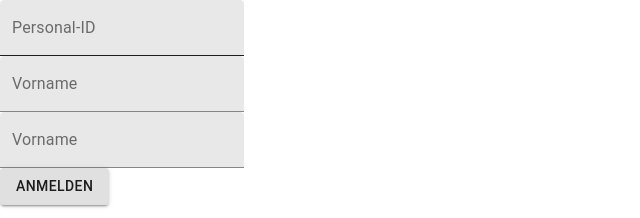
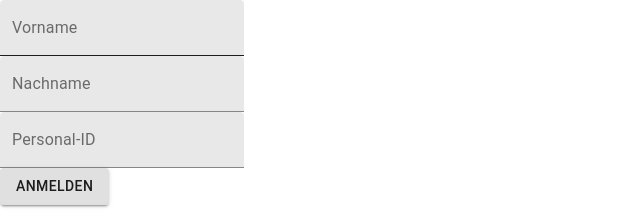
Before and after one commit to Lockdown-WirVsVirus/lockdown-app-frontend, a React (Create React App) app: page / in a window 1280 px wide. Shown: the top 218 px of the page, without its empty margins (0-640 px from the left). Built offline with nearby package versions, Linux system fonts and the light colour scheme.

Commit message:
Use lambda function

```diff
--- a/src/view/LoginView.tsx
+++ b/src/view/LoginView.tsx
@@ -7,6 +7,8 @@ const salt = "234lsnfd";
 
 export default class LoginView extends React.Component {
   private personalid: String = "";
+  private firstName: String = "";
+  private lastName: String = "";
 
   constructor(pros: any) {
     super(pros);
@@ -19,31 +21,26 @@ export default class LoginView extends React.Component {
     }
   }
 
-  onInputChange = (e: React.ChangeEvent<HTMLInputElement>) => {
-    this.personalid = e.target.value;
-  };
-
   render() {
     return (
       <div>
+        <TextField id="filled-basic" label="Vorname" variant="filled"   onChange={(e: React.ChangeEvent<HTMLInputElement>) => {
+            this.firstName = e.target.value;
+          }}/>
+        <br />
+        <TextField id="filled-basic" label="Nachname" variant="filled"  onChange={(e: React.ChangeEvent<HTMLInputElement>) => {
+            this.lastName = e.target.value;
+          }} />
+        <br />
         <TextField
           id="filled-basic"
           label="Personal-ID"
           variant="filled"
-          onChange={this.onInputChange}
-        /> <br/>
-        <TextField
-          id="filled-basic"
-          label="Vorname"
-          variant="filled"
-          onChange={this.onInputChange}
-        /><br/>
-         <TextField
-          id="filled-basic"
-          label="Vorname"
-          variant="filled"
-          onChange={this.onInputChange}
-        /><br/>
+          onChange={(e: React.ChangeEvent<HTMLInputElement>) => {
+            this.personalid = e.target.value;
+          }}
+        />
+        <br />
         <Button variant="contained" onClick={this.sendLogin}>
           Anmelden
         </Button>
```
